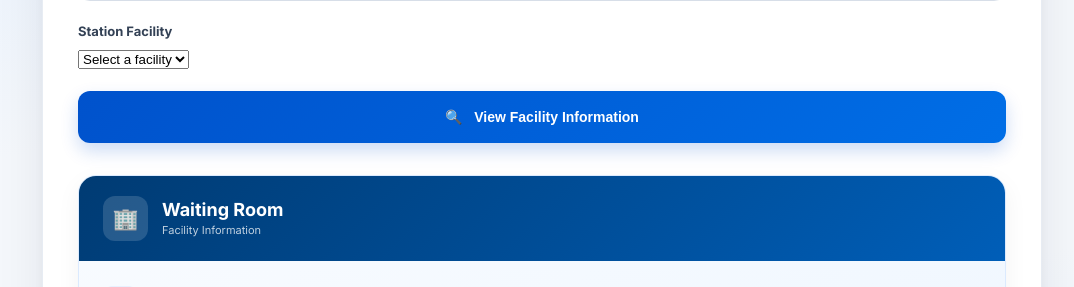
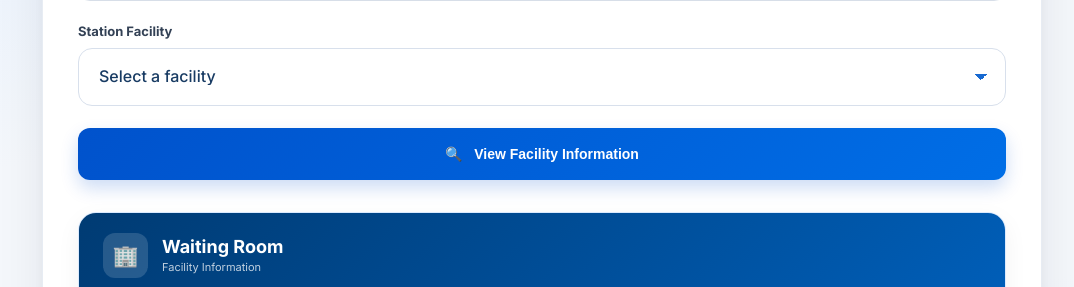
Before and after one commit to devanandadevus2004-alt/Smart-Railway-Assistance-System, a Django app: template templates/home/station_guide.html in a window 1280 px wide. Shown: the part 495-782 px from the top of the page, without its empty margins (98-1172 px from the left). Run offline with Django 4.2, Linux system fonts and the light colour scheme; the template is opened without the code that fills it: values that come from a table or form of the project are taken from there, others are empty; tables that the repository leaves empty hold one stand-in row (values such as "Sample post"); some libraries are stand-ins or nearby versions.

Commit message:
Style facility dropdown in station guide

```diff
--- a/templates/home/station_guide.html
+++ b/templates/home/station_guide.html
@@ -580,6 +580,55 @@
             font-size: 11px;
         }
 
+        /* Facility dropdown */
+.facility-select {
+    width: 100%;
+    height: 58px;
+    padding: 0 50px 0 20px;
+    border: 1px solid #d8e0ec;
+    border-radius: 14px;
+    background: #ffffff;
+    color: #183b63;
+    font-size: 16px;
+    font-weight: 500;
+    font-family: inherit;
+    cursor: pointer;
+    outline: none;
+    appearance: none;
+    -webkit-appearance: none;
+    -moz-appearance: none;
+
+    background-image:
+        linear-gradient(45deg, transparent 50%, #1769d1 50%),
+        linear-gradient(135deg, #1769d1 50%, transparent 50%);
+    background-position:
+        calc(100% - 24px) 25px,
+        calc(100% - 18px) 25px;
+    background-size:
+        6px 6px,
+        6px 6px;
+    background-repeat: no-repeat;
+
+    transition: all 0.2s ease;
+}
+
+.facility-select:hover {
+    border-color: #1769d1;
+    box-shadow: 0 4px 12px rgba(23, 105, 209, 0.08);
+}
+
+.facility-select:focus {
+    border-color: #1769d1;
+    box-shadow: 0 0 0 3px rgba(23, 105, 209, 0.12);
+}
+
+.facility-select option {
+    padding: 12px;
+    background: #ffffff;
+    color: #183b63;
+    font-size: 15px;
+}
+
         /* =========================
            MOBILE
         ========================= */
@@ -767,10 +816,11 @@
                     </label>
 
                     <select
-                        name="facility"
-                        id="facility"
-                        required
-                    >
+    name="facility"
+    id="facility"
+    class="facility-select"
+    required
+>
 
                         <option value="">
                             Select a facility
```
